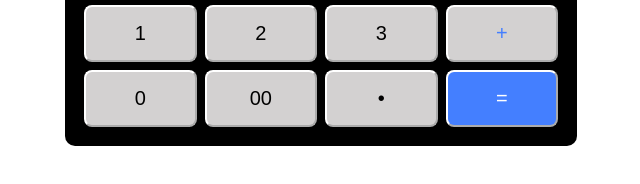
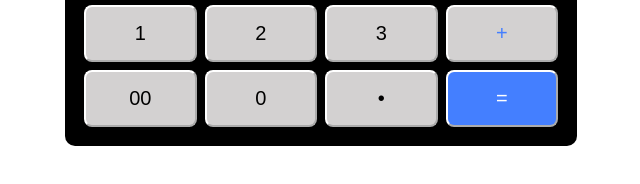
Before and after one commit to Pradeepsutharr/calculator, a plain HTML site: page index.html in a window 1280 px wide. Shown: the part 468-652 px from the top of the page, 319-959 px from the left. Drawn offline with Linux system fonts and the light colour scheme.

Commit message:
Update index.html

```diff
--- a/index.html
+++ b/index.html
@@ -141,8 +141,8 @@
             </div>
 
             <div class="row">
+                <input type="button" value="00" onclick="calc('00')">
                 <input type="button" value="0" onclick="calc(0)">
-                <input type="button" value="00" onclick="calc('00')">
                 <input type="button" value="&#x2022;" onclick="calc('.')">
                 <input type="button" value="=" id="equal" onclick="result()">
             </div>
@@ -159,7 +159,13 @@
     const display = document.querySelector('#display')
 
     function calc(val) {
-        display.value += val
+
+        if (val == '%') {
+            val = display.value / 100;
+
+        } else {
+            display.value += val
+        }
     }
 
     function clean() {
@@ -174,6 +180,8 @@
         display.value = display.value.substr(0, display.value.length - 1);
     }
 
+
+
     // const nums = document.querySelectorAll('.num-pad .row input')
     // nums.forEach((num => {
     //     num.addEventListener("click", () => {
```
